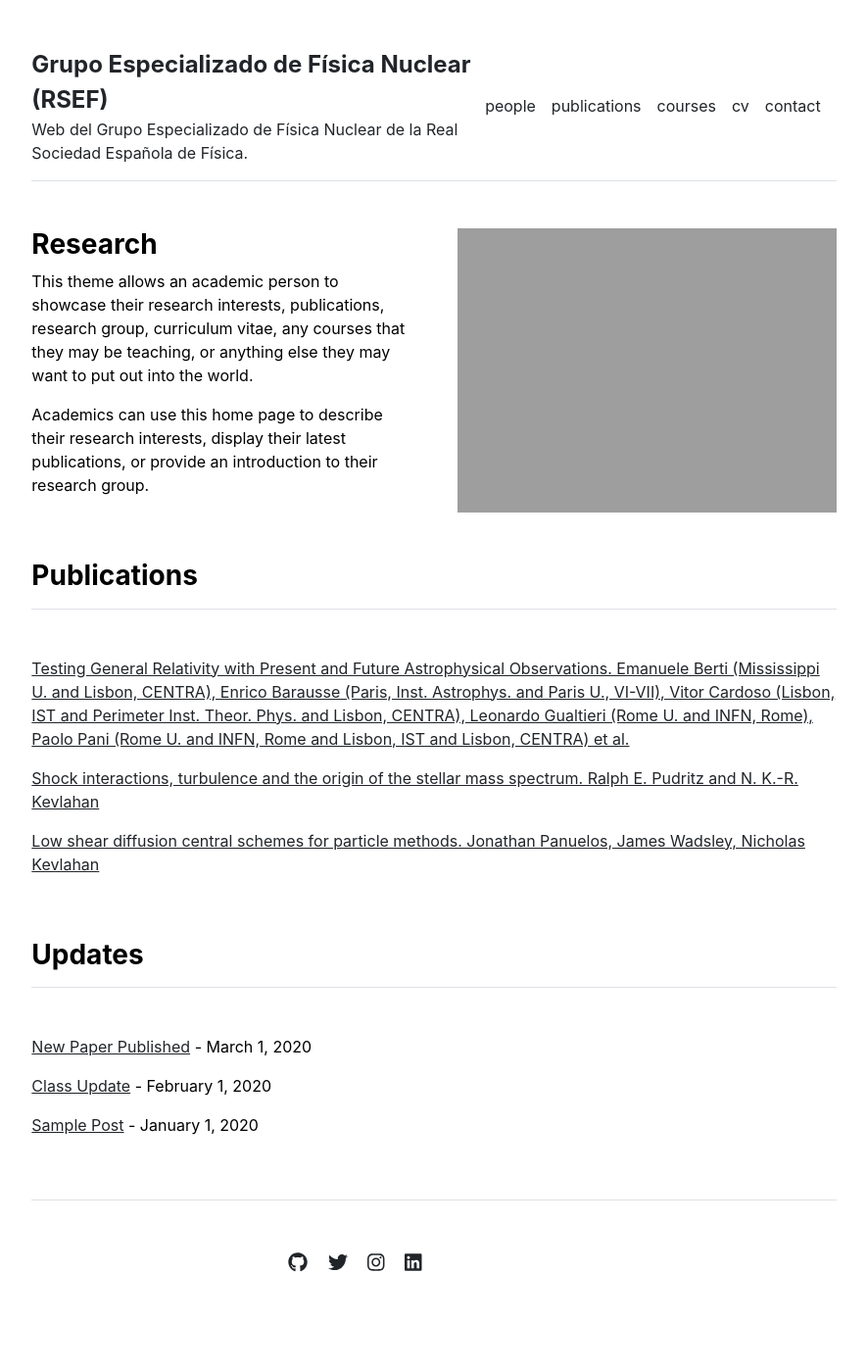
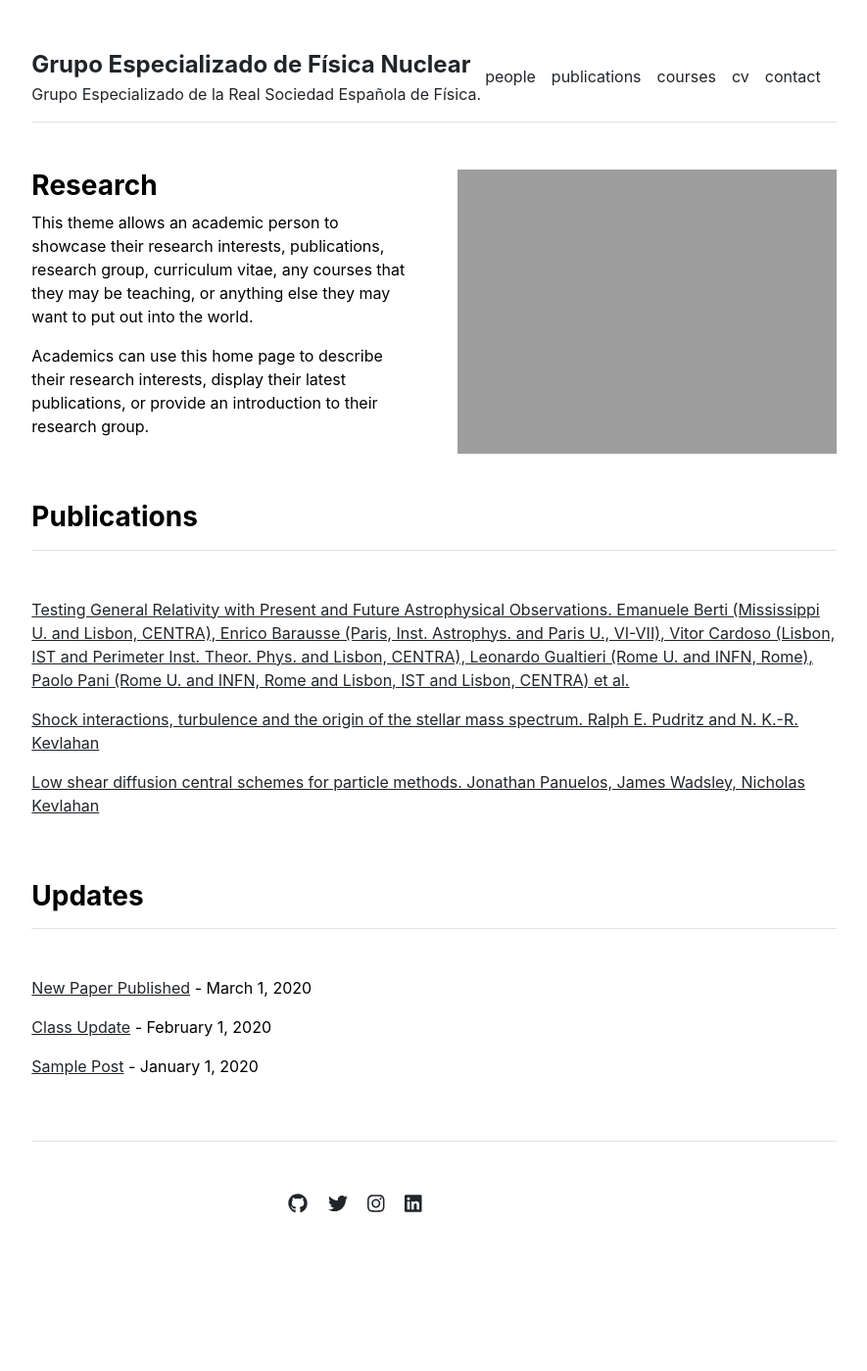
Before and after one commit to GEFN-RSEF/GEFN-RSEF.github.io, a Jekyll site: the page built from index.md, in a window 1280 px wide. Shown: the whole page at 98% size, without its empty margins (197-1082 px from the left). Built offline with Jekyll 4.4.1, drawn with Linux system fonts in a browser that asks for light colours; after the commit the page ends 1339 px from its top, so only the background shows below that.

Commit message:
Update _config.yml

```diff
--- a/_config.yml
+++ b/_config.yml
@@ -1,4 +1,4 @@
 url: "https://gefn-rsef.github.io/" # the base hostname & protocol for your site, e.g. http://example.com
 baseurl: "" # the subpath of your site, e.g. /blog
-title: "Grupo Especializado de Física Nuclear (RSEF)" # the name of your site, e.g. ACME Corp.
-description: "Web del Grupo Especializado de Física Nuclear de la Real Sociedad Española de Física."
+title: "Grupo Especializado de Física Nuclear" # the name of your site, e.g. ACME Corp.
+description: "Grupo Especializado de la Real Sociedad Española de Física."
```
